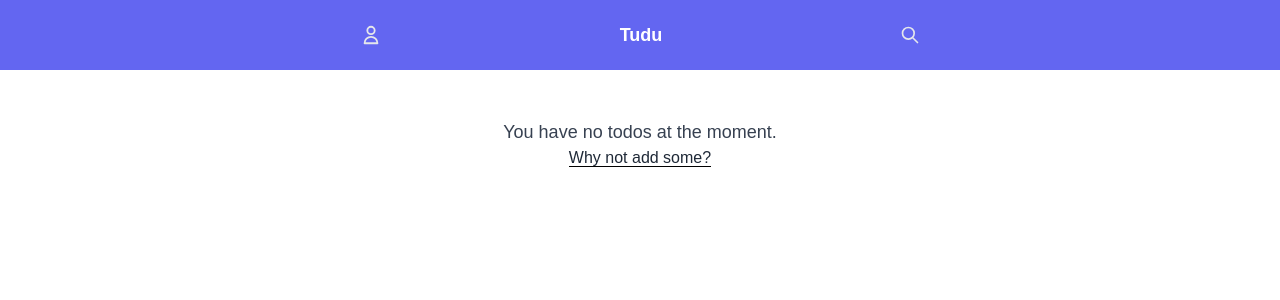
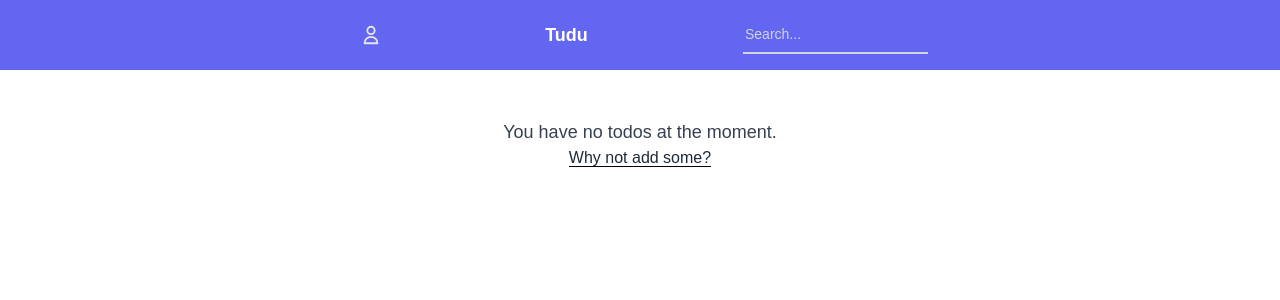
Before and after one commit to ihsanashi/react-tudu, a React (Create React App) app: page / in a window 1280 px wide. Shown: the top 300 px of the page. Built offline with nearby package versions, Linux system fonts and the light colour scheme; the HTML template or start-up script is replaced by a standard one.

Commit message:
replace search icon with an input

```diff
--- a/src/pages/index.js
+++ b/src/pages/index.js
@@ -1,6 +1,6 @@
 import { Helmet } from 'react-helmet';
 import Header from '../components/Header';
-import { HiOutlineUser, HiOutlineSearch } from 'react-icons/hi';
+import { HiOutlineUser } from 'react-icons/hi';
 import { TodoContext } from '../contexts/TodoContext';
 import { useContext } from 'react';
 import Wrapper from '../components/Wrapper';
@@ -30,13 +30,11 @@ function Home() {
           </button>
         }
         right={
-          <button className='rounded-lg p-2'>
-            <HiOutlineSearch
-              className='text-gray-200'
-              size='20'
-              title='Search icon'
-            />
-          </button>
+          <input
+            type='text'
+            className='mt-0 block bg-indigo-500 px-0.5 border-0 border-b-2 border-gray-300 focus:ring-0 focus:border-white text-sm text-white placeholder-gray-300'
+            placeholder='Search...'
+          />
         }
       />
       <Wrapper className='p-4 my-8 text-center'>
```
